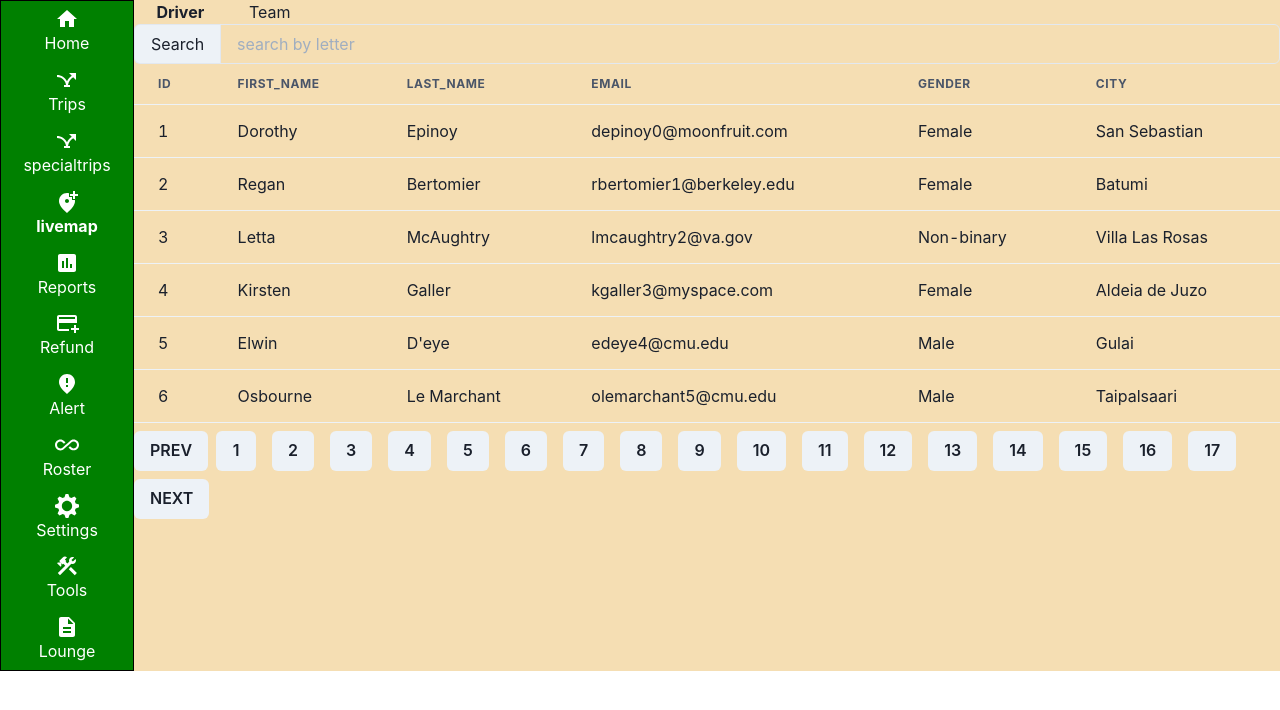
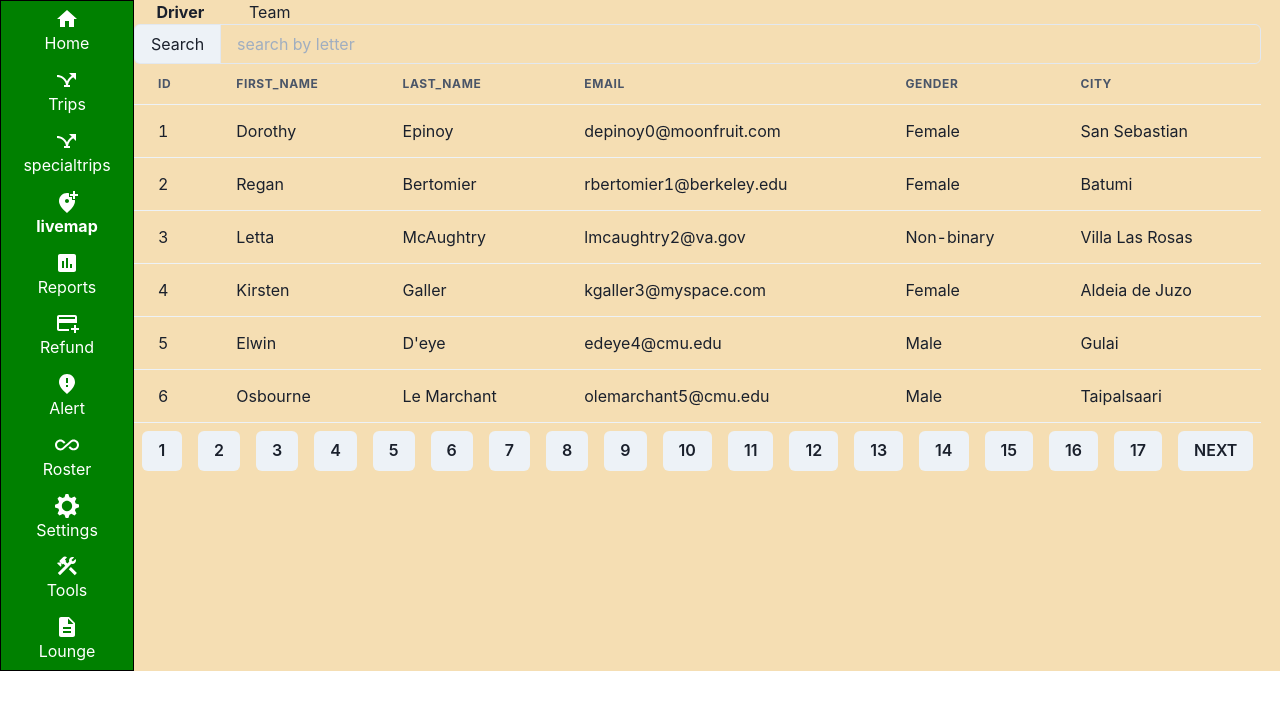
Before and after one commit to vinodmtap/demo, a React (Create React App) app: page /livemap/driver in a window 1280 px wide. Shown: the top 710 px of the page. Built offline with nearby package versions, Linux system fonts and the light colour scheme.

Commit message:
message in quote

```diff
--- a/src/components/TableData.js
+++ b/src/components/TableData.js
@@ -16,15 +16,12 @@ import { useState } from 'react';
 import TablePagination from './TablePagination';
 import { ArrowDownIcon, ArrowUpIcon } from '@chakra-ui/icons';
 
-const TableData = (props) => {
-    const [data, setData] = useState(props.body);
+const TableData = ({body, dataPerPage}) => {
+    const [data, setData] = useState(body);
     const [arrow, setArrow] = useState(null);
-    const [state, setState] = useState(null);
+    const [headerValue, setHeaderValue] = useState(null);
     const [order, setOrder] = useState("ASC");
     const [search, setSearch] = useState("");
-    const head = props.header;
-    const dataPerPage = props.dataPerPage;
-    // const [dataPerPage, setdataPerPage] = useState(8);
     const [pagination, setPagination] = useState({
         start: 0,
         end: dataPerPage
@@ -38,39 +35,34 @@ const TableData = (props) => {
     }
 
     const sorting = (col) => {
-        if (col === "id" && order === "ASC") {
-            const sorted = [...data].sort((a, b) =>
-                a[col] > b[col] ? 1 : -1
+        if (order === "ASC") {
+            const sorted = [...data].sort((a, b) => {
+                if (typeof a[col] === "number") {
+                    return a[col] > b[col] ? 1 : -1
+                } else {
+                    return a[col].toLowerCase() > b[col].toLowerCase() ? 1 : -1
+                }
+            }
             );
-            setState(col);
+            setHeaderValue(col);
             setArrow(<ArrowUpIcon />);
             setData(sorted);
             setOrder("DSC");
-        } else if (order === "ASC") {
-            const sorted = [...data].sort((a, b) =>
-                a[col].toLowerCase() > b[col].toLowerCase() ? 1 : -1
+        } else if (order === "DSC") {
+            const sorted = [...data].sort((a, b) => {
+                if (typeof a[col] === "number") {
+                    return a[col] < b[col] ? 1 : -1
+                } else {
+                    return a[col].toLowerCase() < b[col].toLowerCase() ? 1 : -1
+                }
+            }
             );
-            setState(col);
-            setArrow(<ArrowUpIcon />);
-            setData(sorted);
-            setOrder("DSC");
-        } else if (col === "id" && order === "DSC") {
-            const sorted = [...data].sort((a, b) =>
-                a[col] < b[col] ? 1 : -1
-            );
-            setState(col);
-            setArrow(<ArrowDownIcon />);
-            setData(sorted);
-            setOrder("ASC");
-        } else if (order === "DSC") {
-            const sorted = [...data].sort((a, b) =>
-                a[col].toLowerCase() < b[col].toLowerCase() ? 1 : -1
-            );
-            setState(col);
+            setHeaderValue(col);
             setArrow(<ArrowDownIcon />);
             setData(sorted);
             setOrder("ASC");
         }
+
     }
 
     console.log("remdered")
@@ -87,10 +79,16 @@ const TableData = (props) => {
                     <Table>
                         <Thead>
                             <Tr>
-                                {head.map((head) =>
+                                {/* {head.map((head) =>
                                     <Th key={Math.random()} onClick={() => sorting(head)}>
                                         <Box>{head} {state === head ? arrow : null}</Box>
                                     </Th>)
+                                } */}
+                                {
+                                    Object.keys(data[0]).map((x) =>
+                                        <Th key={Math.random()} onClick={() => sorting(x)}>
+                                            <Box>{x} {headerValue === x && arrow}</Box>
+                                        </Th>)
                                 }
                             </Tr>
                         </Thead>
@@ -117,6 +115,7 @@ const TableData = (props) => {
                                     (val.vehicle_model && val.vehicle_model.toLowerCase().includes(search.toLowerCase())) ||
                                     (val.driver_name && val.driver_name.toLowerCase().includes(search.toLowerCase())) ||
                                     (val.driver_address && val.driver_address.toLowerCase().includes(search.toLowerCase()))
+                                    // Object.values(val).map(x=>(x.toLowerCase().includes(search.toLowerCase())))
                                 ) {
                                     return val;
                                 }
--- a/src/components/TablePagination.js
+++ b/src/components/TablePagination.js
@@ -16,7 +16,7 @@ const TablePagination = ({dataPerPage, onPaginationChange, total}) => {
     useEffect(()=>{
         setNumberOfButtons(Math.ceil(total/dataPerPage));
     },[total]);
-    //  console.log(onPaginationChange);
+
     const onButtonClick = (type) => {
         if(type === "prev"){
             if(counter===1){
@@ -34,11 +34,11 @@ const TablePagination = ({dataPerPage, onPaginationChange, total}) => {
 }
   return (
     <Box>
-        <Button onClick={()=>onButtonClick("prev")}>PREV</Button>
+       {counter > 1 && <Button m={2} onClick={()=>onButtonClick("prev")}>PREV</Button>}
         {new Array(numberOfButtons).fill("").map((el,index)=>(
             <Button m={2} onClick={()=>setCounter(index+1)} key={index}>{index+1}</Button>
         ))}
-        <Button onClick={()=>onButtonClick("next")}>NEXT</Button>
+        {counter !== Math.ceil(total/dataPerPage) && <Button m={2} onClick={()=>onButtonClick("next")}>NEXT</Button>}
     </Box>
   )
 }
```
